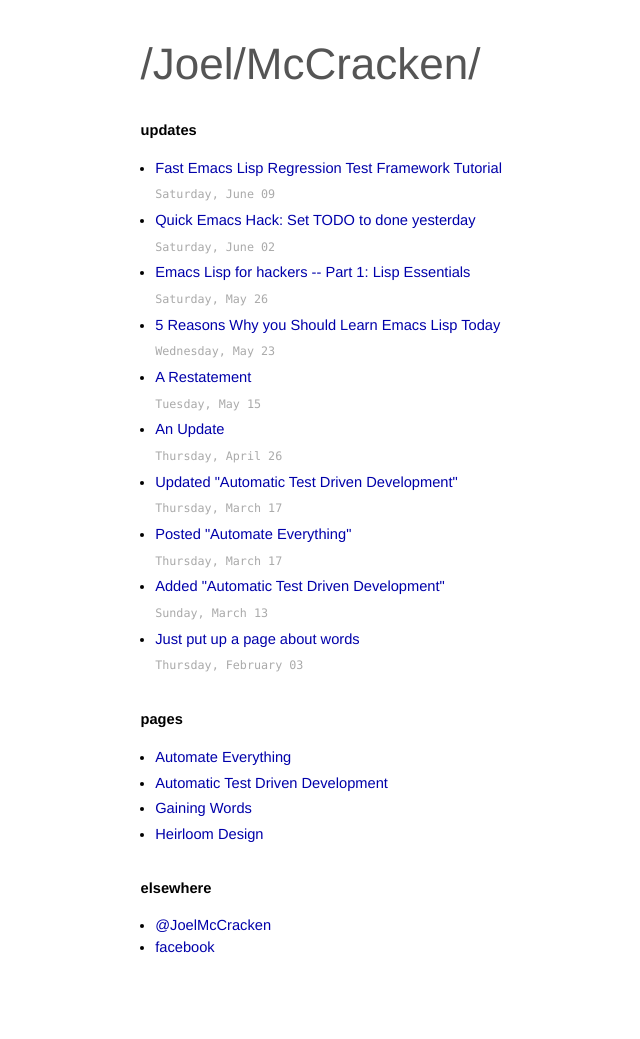
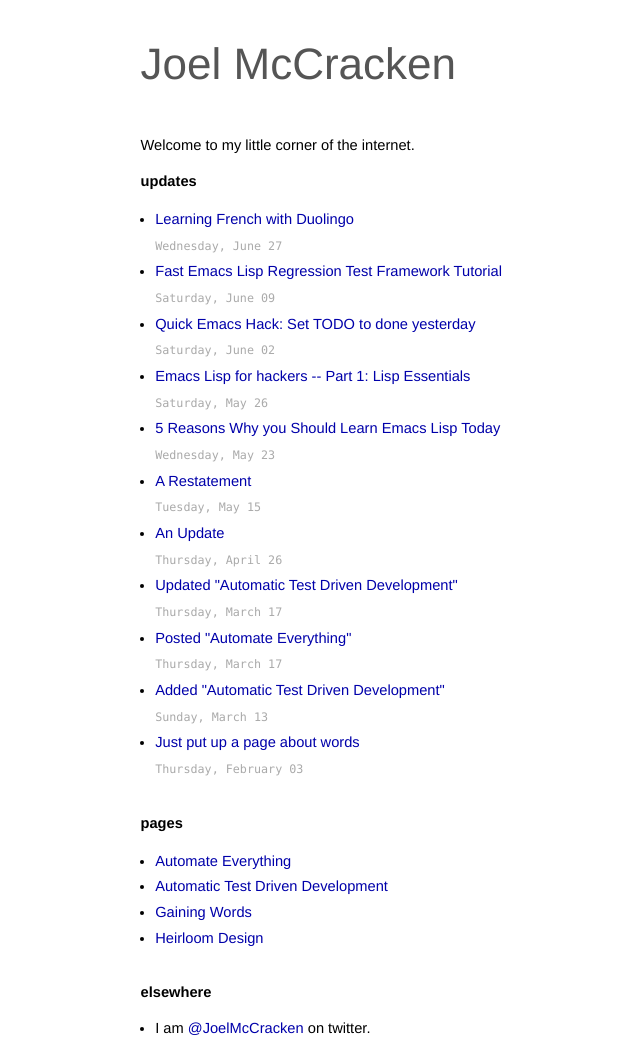
Before and after one commit to joelmccracken/joelmccracken.github.com, a Jekyll site: the page built from index.html, in a window 1280 px wide. Shown: the whole page, without its empty margins (206-846 px from the left). Built offline with Jekyll 4.4.1, drawn with Linux system fonts in a browser that asks for light colours; Markdown is read by kramdown in place of the engine named in the settings; before the commit the page ends 958 px from its top, so only the background shows below that.

Commit message:
new post -- learning french with duolingo

```diff
--- a/index.html
+++ b/index.html
@@ -3,7 +3,11 @@
 title: Joel McCracken
 ---
 
-<div class="title">/Joel/McCracken/</div>
+<div class="title">Joel McCracken</div>
+
+
+<p>Welcome to my little corner of the internet.</p>
+
 
 <div id="home">
 
@@ -39,6 +43,5 @@
 
 <h1>elsewhere</h1>
 <ul>
-  <li><a href="http://www.twitter.com/JoelMcCracken">@JoelMcCracken</a></li>
-  <li><a href="http://www.facebook.com/joel.mccracken">facebook</a></li>
+  <li>I am <a href="http://www.twitter.com/JoelMcCracken">@JoelMcCracken</a> on twitter.</li>
 </ul>
```
Also changed, not shown: _posts/2012-06-27-learning-french-with-duolingo.markdown (added, +64 -0 lines).
